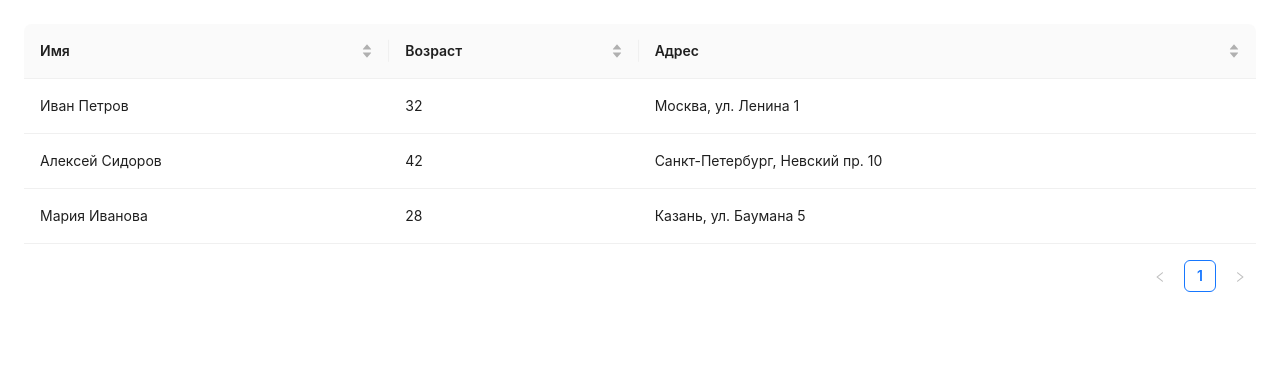
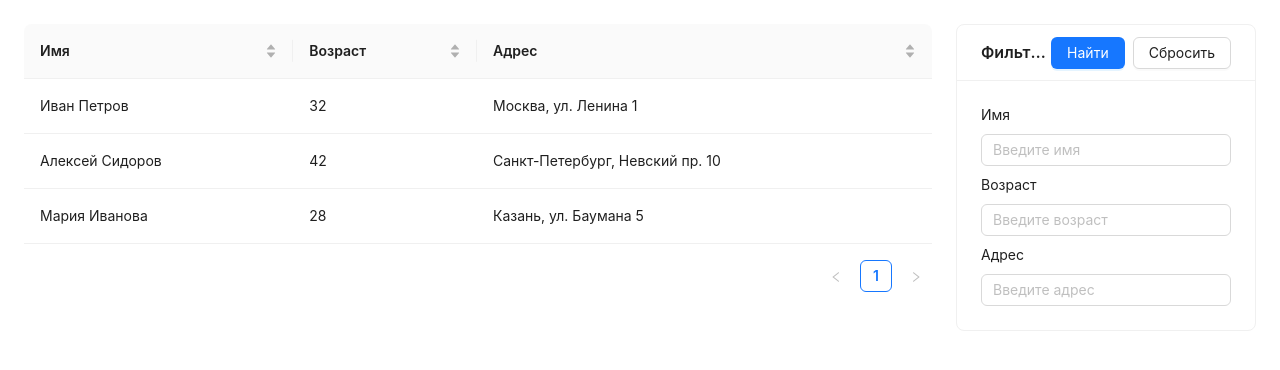
Before and after one commit to igor-arkhipenko/react-antdtable-settings-columns, a React (Vite) app: page / in a window 1280 px wide. Shown: the top 370 px of the page. Built offline with nearby package versions, Linux system fonts and the light colour scheme.

Commit message:
Добавил фильтры к таблице

```diff
--- a/src/TableComponent.tsx
+++ b/src/TableComponent.tsx
@@ -1,5 +1,5 @@
 import React, { useState, useEffect, useCallback } from 'react';
-import { Table, message } from 'antd';
+import { Table, message, Input, Button, Card, Space } from 'antd';
 import type { ColumnsType } from 'antd/es/table';
 import { ColumnSettings } from './components/ColumnSettings';
 import type { DataType, ColumnKey, TableSettings } from './types';
@@ -27,6 +27,8 @@ const TableComponent: React.FC = () => {
 
   const [tempVisibility, setTempVisibility] = useState(tableSettings.visibility);
   const [popoverOpen, setPopoverOpen] = useState(false);
+  const [filters, setFilters] = useState<Record<string, string>>({});
+  const [filteredData, setFilteredData] = useState<DataType[]>([...TABLE_DATA]);
 
   useEffect(() => {
     try {
@@ -37,6 +39,29 @@ const TableComponent: React.FC = () => {
       message.error('Ошибка сохранения настроек таблицы');
     }
   }, [tableSettings]);
+
+  const handleFilterChange = (columnKey: string, value: string) => {
+    setFilters(prev => ({
+      ...prev,
+      [columnKey]: value
+    }));
+  };
+
+  const handleSearch = () => {
+    const filtered = TABLE_DATA.filter(item => {
+      return Object.entries(filters).every(([key, value]) => {
+        if (!value) return true;
+        const itemValue = String(item[key as keyof DataType]).toLowerCase();
+        return itemValue.includes(value.toLowerCase());
+      });
+    });
+    setFilteredData(filtered);
+  };
+
+  const handleReset = () => {
+    setFilters({});
+    setFilteredData([...TABLE_DATA]);
+  };
 
   const handleColumnVisibilityChange = useCallback((column: ColumnKey, checked: boolean) => {
     const newVisibility = {
@@ -88,7 +113,8 @@ const TableComponent: React.FC = () => {
   const visibleColumns = columns.filter(col => !col.hidden);
 
   return (
-    <div style={{ padding: '24px' }}>
+    <div style={{ padding: '24px', display: 'flex', gap: '24px' }}>
+      <div style={{ flex: 1 }}>
         <ColumnSettings
           tempVisibility={tempVisibility}
           onVisibilityChange={handleColumnVisibilityChange}
@@ -100,9 +126,38 @@ const TableComponent: React.FC = () => {
         />
         <Table
           columns={visibleColumns}
-        dataSource={TABLE_DATA}
+          dataSource={filteredData}
           pagination={{ pageSize: 10 }}
         />
+      </div>
+      <Card
+        title="Фильтры"
+        style={{ width: 300 }}
+        extra={
+          <Space>
+            <Button type="primary" onClick={handleSearch}>
+              Найти
+            </Button>
+            <Button onClick={handleReset}>
+              Сбросить
+            </Button>
+          </Space>
+        }
+      >
+        <Space direction="vertical" style={{ width: '100%' }}>
+          {COLUMN_CONFIGS.map(config => (
+            <div key={config.key}>
+              <div style={{ marginBottom: 8 }}>{config.title}</div>
+              <Input
+                placeholder={`Введите ${config.title.toLowerCase()}`}
+                value={filters[config.key] || ''}
+                onChange={e => handleFilterChange(config.key, e.target.value)}
+                allowClear
+              />
+            </div>
+          ))}
+        </Space>
+      </Card>
     </div>
   );
 };
```
Lines whose indentation alone changed are shown as unchanged.
